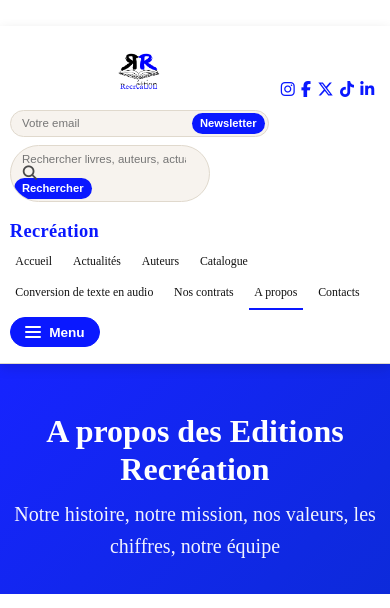
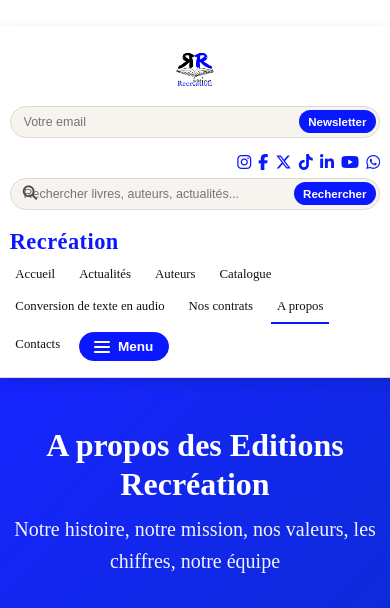
Before and after one commit to CODJOBLIGUI/recreation, a Django app: page /a-propos/ in a window 390 px wide. Shown: the top 608 px of the page. Run offline with Django 5.2, Linux system fonts and the light colour scheme; data comes from the database, SQL or seed files in the repository; data that the repository does not hold is empty; some libraries are stand-ins or nearby versions.

Commit message:
Mobile header exact layout

```diff
--- a/apps/catalogue/static/catalogue/css/responsive.css
+++ b/apps/catalogue/static/catalogue/css/responsive.css
@@ -699,3 +699,75 @@
     .hero__content p { font-size: 0.58rem !important; }
     .hero__cta .btn { padding: 0.2rem 0.4rem !important; font-size: 0.52rem !important; }
 }
+/* MOBILE header exact layout */
+@media (max-width: 768px) {
+    .header__top {
+        display: flex !important;
+        flex-wrap: wrap !important;
+        align-items: center !important;
+        justify-content: space-between !important;
+        gap: 0.5rem 0.75rem !important;
+    }
+
+    .header__brand {
+        order: 1 !important;
+        flex: 0 0 auto !important;
+        justify-content: flex-start !important;
+        align-items: center !important;
+        text-align: left !important;
+    }
+
+    .header__logo img {
+        max-height: 56px !important;
+    }
+
+    .header__social {
+        order: 2 !important;
+        margin-left: auto !important;
+        display: flex !important;
+        flex-wrap: nowrap !important;
+        white-space: nowrap !important;
+        gap: 0.45rem !important;
+    }
+
+    .header__actions {
+        order: 3 !important;
+        width: 100% !important;
+        display: block !important;
+    }
+
+    .header__newsletter-form,
+    .header-search {
+        width: 100% !important;
+    }
+
+    .header__newsletter-form {
+        margin-bottom: 0.5rem !important;
+    }
+
+    .header__newsletter-form input,
+    .header-search input {
+        font-size: 0.78rem !important;
+        padding: 0.35rem 0.6rem !important;
+    }
+
+    .header__newsletter-form button,
+    .header-search__btn {
+        font-size: 0.72rem !important;
+        padding: 0.35rem 0.6rem !important;
+    }
+
+    .header__nav-brand {
+        font-size: 1.4rem !important;
+        color: var(--color-accent) !important;
+        line-height: 1.1 !important;
+    }
+
+    .header__nav-list a {
+        color: #111111 !important;
+        font-size: 0.8rem !important;
+        line-height: 1.1 !important;
+    }
+
+    .header__nav-list { gap: 0.4rem 0.8rem !important; }
+}
--- a/apps/catalogue/templates/catalogue/base.html
+++ b/apps/catalogue/templates/catalogue/base.html
@@ -24,7 +24,7 @@
 
     <!-- CSS Principal -->
     <link rel="stylesheet" href="{% static 'catalogue/css/style.css' %}?v=45">
-    <link rel="stylesheet" href="{% static 'catalogue/css/responsive.css' %}?v=14">
+    <link rel="stylesheet" href="{% static 'catalogue/css/responsive.css' %}?v=15">
     <link rel="stylesheet" href="{% static 'catalogue/css/responsive.css' %}">
 
     <!-- CSS supplémentaire spécifique à chaque page -->
```
